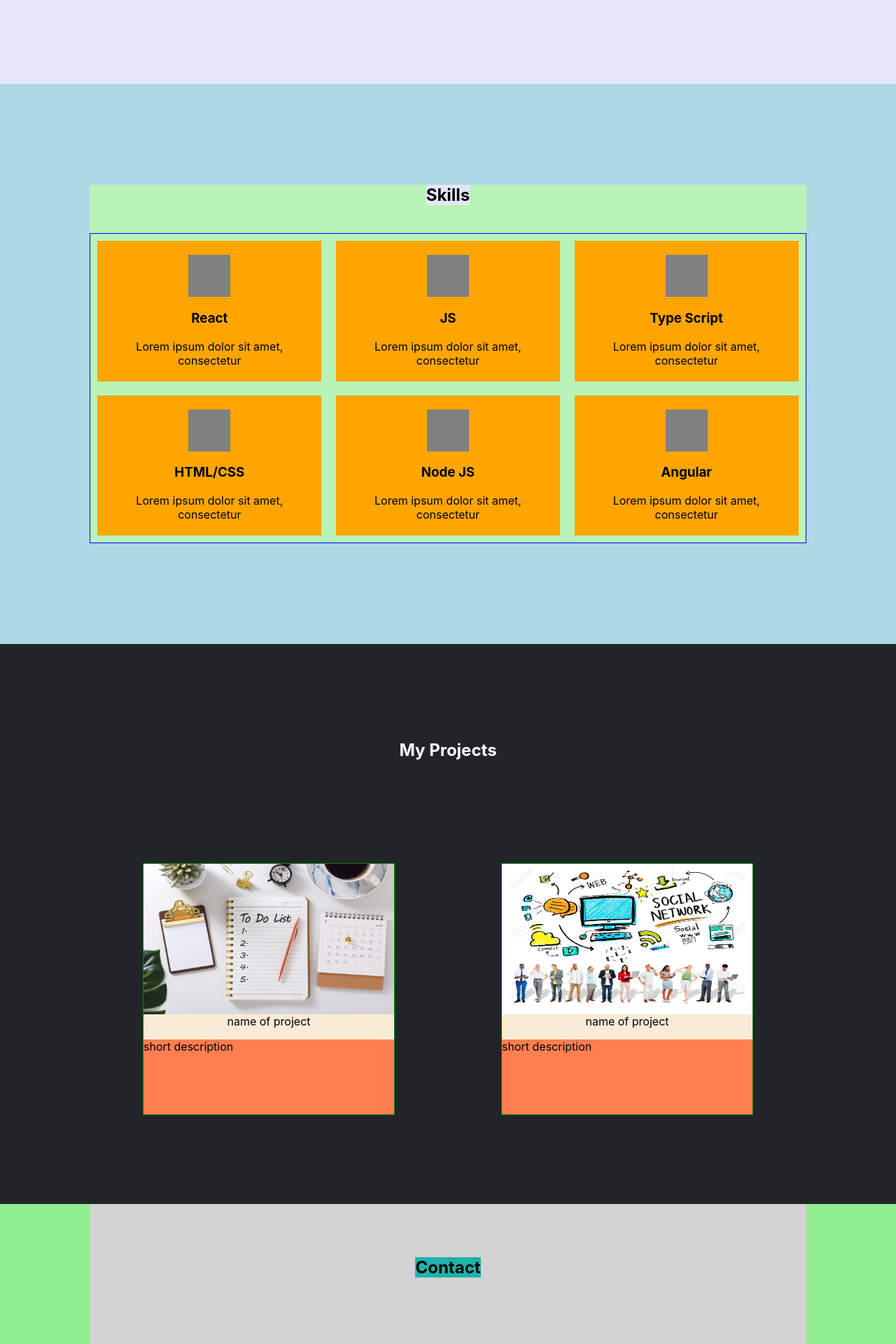
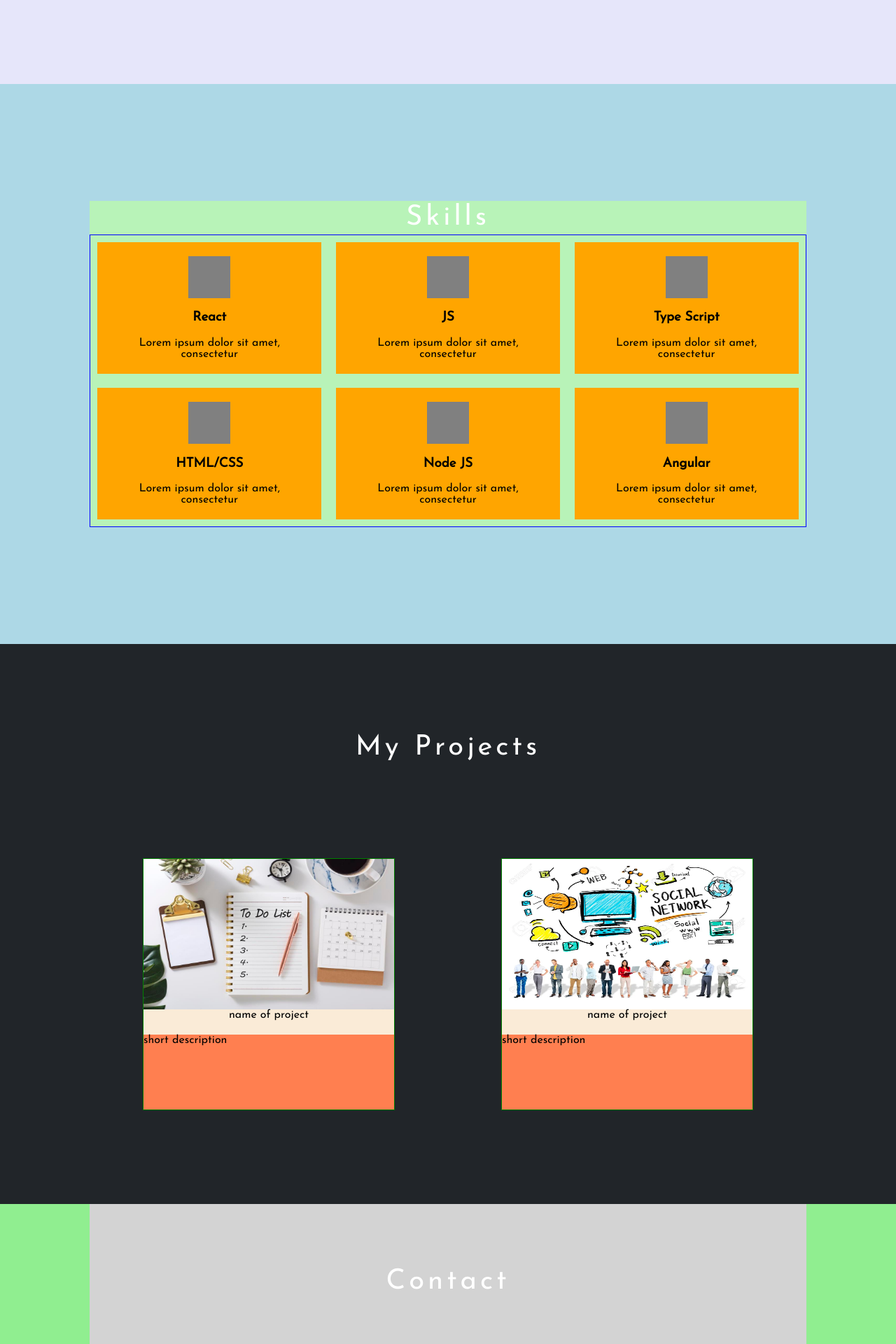
Before and after one commit to DmitryPatskalev/portfolio, a React (Create React App) app: page / in a window 1280 px wide. Shown: the part 760-2680 px from the top of the page at 70% size. Built offline with nearby package versions, Linux system fonts and the light colour scheme.

Commit message:
02_Feat:Title_Component_and_Fonts

```diff
--- a/public/index.html
+++ b/public/index.html
@@ -24,6 +24,9 @@
       work correctly both with client-side routing and a non-root public URL.
       Learn how to configure a non-root public URL by running `npm run build`.
     -->
+    <link rel="preconnect" href="https://fonts.googleapis.com">
+    <link rel="preconnect" href="https://fonts.gstatic.com" crossorigin>
+    <link href="https://fonts.googleapis.com/css2?family=Josefin+Sans&family=Nunito+Sans:wght@600&display=swap" rel="stylesheet">
     <title>React App</title>
   </head>
   <body>
--- a/src/App.css
+++ b/src/App.css
@@ -1,8 +1,6 @@
 * {
    box-sizing: border-box;
-   --body-font: "Nunito",Helvetica,Arial,sans-serif;
-   --title-font: "Saira",Helvetica,Arial,sans-serif;
-   --primary-color-rgb: 207,31,31;
+   font-family: 'Josefin Sans', sans-serif;
 }
 
 .App {
--- /dev/null
+++ b/src/common/title/Title.js
@@ -0,0 +1,10 @@
+import React from 'react';
+import s from './Title.module.css'
+
+export const Title = ({title}) => {
+   return (
+     <h2 className={s.title}>
+        {title}
+     </h2>
+   );
+};
--- /dev/null
+++ b/src/common/title/Title.module.css
@@ -0,0 +1,9 @@
+.title {
+    font: 500 40px/1.2 'Josefin Sans', sans-serif;
+    letter-spacing: 5px;
+    position: relative;
+    font-weight: 300;
+    color: #fff;
+    text-transform: capitalize;
+    margin: 0;
+}
--- a/src/contact/Contact.js
+++ b/src/contact/Contact.js
@@ -1,15 +1,16 @@
 import React from 'react';
 import style from './../common/styles/Container.module.css'
 import s from './Contact.module.css'
+import {Title} from "../common/title/Title";
 
 export const Contact = () => {
-   const onClickHundler = (e)=>{
+   const onClickHundler = (e) => {
       e.preventDefault()
    }
    return (
      <div className={s.contactBlock}>
         <div className={`${style.container} ${s.contactContainer}`}>
-           <h2 className={s.title}>Contact</h2>
+           <Title title={'Contact'}/>
            <form className={s.contactsForm}>
               <input type="text"/>
               <input type="text"/>
--- a/src/contact/Contact.module.css
+++ b/src/contact/Contact.module.css
@@ -7,12 +7,6 @@
    justify-content: space-evenly;
    min-height: 70vh;
    background-color: lightgray;
-}
-
-.title {
-   background-color: lightseagreen;
-   margin-top: 0;
-   margin-bottom: 40px;
 }
 
 .contactsForm {
--- a/src/footer/Footer.js
+++ b/src/footer/Footer.js
@@ -7,7 +7,8 @@ export const Footer = () => {
    return (
      <div className={s.footerBlock}>
         <div className={`${style.container} ${s.footerContainer}`}>
-           <h3 className={s.titleName}>Patskalev Dmitry</h3>
+
+           <h2 className={s.titleName}>Patskalev Dmitry</h2>
            <div className={s.socialNetworkBlock}>
               <div></div>
               <div></div>
--- a/src/footer/Footer.module.css
+++ b/src/footer/Footer.module.css
@@ -10,9 +10,9 @@
 }
 
 .titleName {
-   background-color: lightgray;
-   margin-top: 0;
-   margin-bottom: 10px;
+   letter-spacing: 3px;
+
+   margin: 0;
 }
 
 .socialNetworkBlock {
--- a/src/projects/Projects.js
+++ b/src/projects/Projects.js
@@ -2,13 +2,14 @@ import React from 'react';
 import s from './Projects.module.css'
 import style from "../common/styles/Container.module.css";
 import {Project} from "./project/Project";
+import {Title} from "../common/title/Title";
 
 
 export const Projects = () => {
    return (
      <div className={s.projectsBlock}>
         <div className={`${style.container} ${s.projectContainer}`}>
-           <h2 className={s.title}>My Projects</h2>
+           <Title title={'My Projects'}/>
            <div className={s.projectItems}>
               <Project/>
            </div>
--- a/src/projects/Projects.module.css
+++ b/src/projects/Projects.module.css
@@ -8,9 +8,6 @@
     justify-content: space-evenly;
 }
 
-.title {
-    color: white;
-}
 
 .projectItems {
     display: flex;
--- a/src/skills/Skills.js
+++ b/src/skills/Skills.js
@@ -2,6 +2,7 @@ import React from 'react';
 import s from './Skills.module.css'
 import style from './../common/styles/Container.module.css'
 import {Skill} from "./Skill/Skill";
+import {Title} from "../common/title/Title";
 
 const arrOfSkills = [
    {id: 'react', title: 'React', description: 'Lorem ipsum dolor sit amet, consectetur'},
@@ -19,7 +20,7 @@ export const Skills = () => {
    return (
      <div className={s.skillsBlock}>
         <div className={`${style.container} ${s.skillsContainer}`}>
-           <h2 className={s.title}>Skills</h2>
+           <Title title={'Skills'}/>
            <div className={s.skills}>
               {skills}
            </div>
--- a/src/skills/Skills.module.css
+++ b/src/skills/Skills.module.css
@@ -11,12 +11,6 @@
    background-color: #b8f3b8;
 }
 
-.title {
-   background-color: lavender;
-   margin-top: 0;
-   margin-bottom: 40px;
-}
-
 .skills {
    display: flex;
    flex-wrap: wrap;
```
